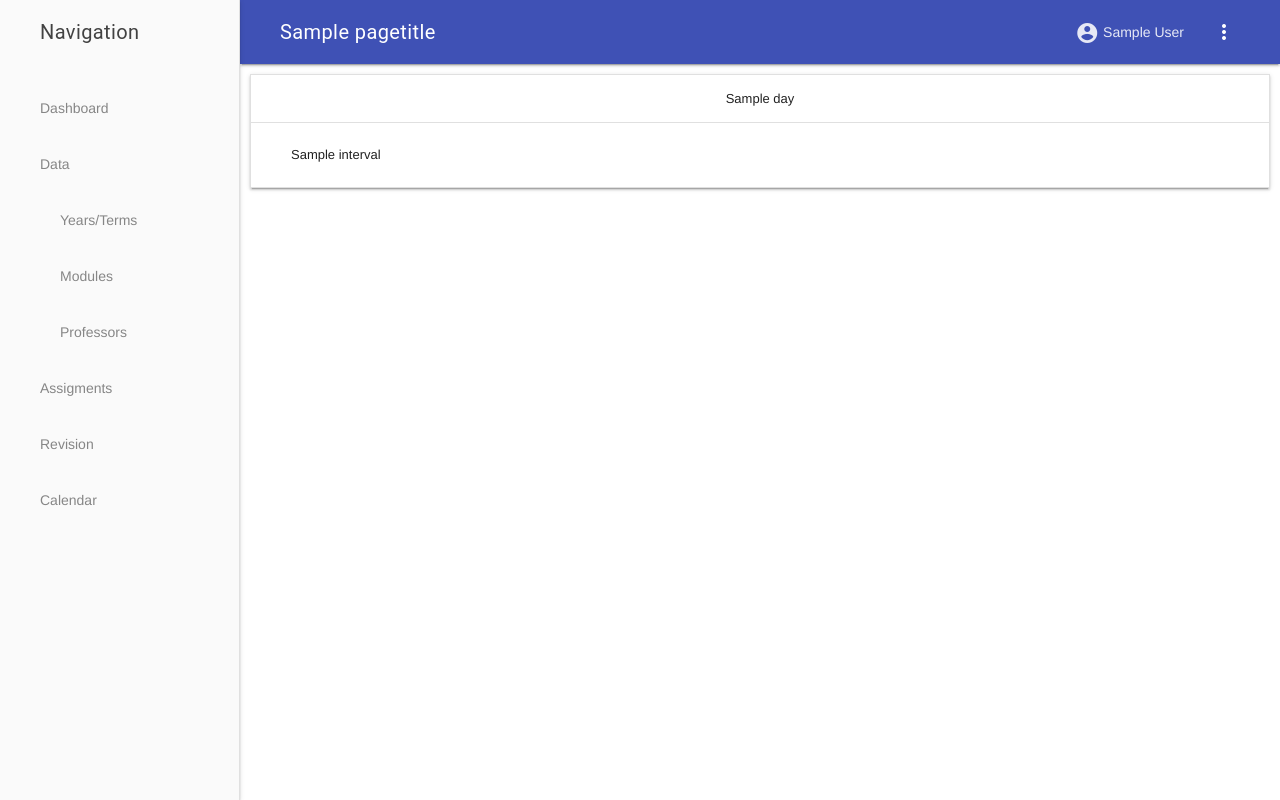
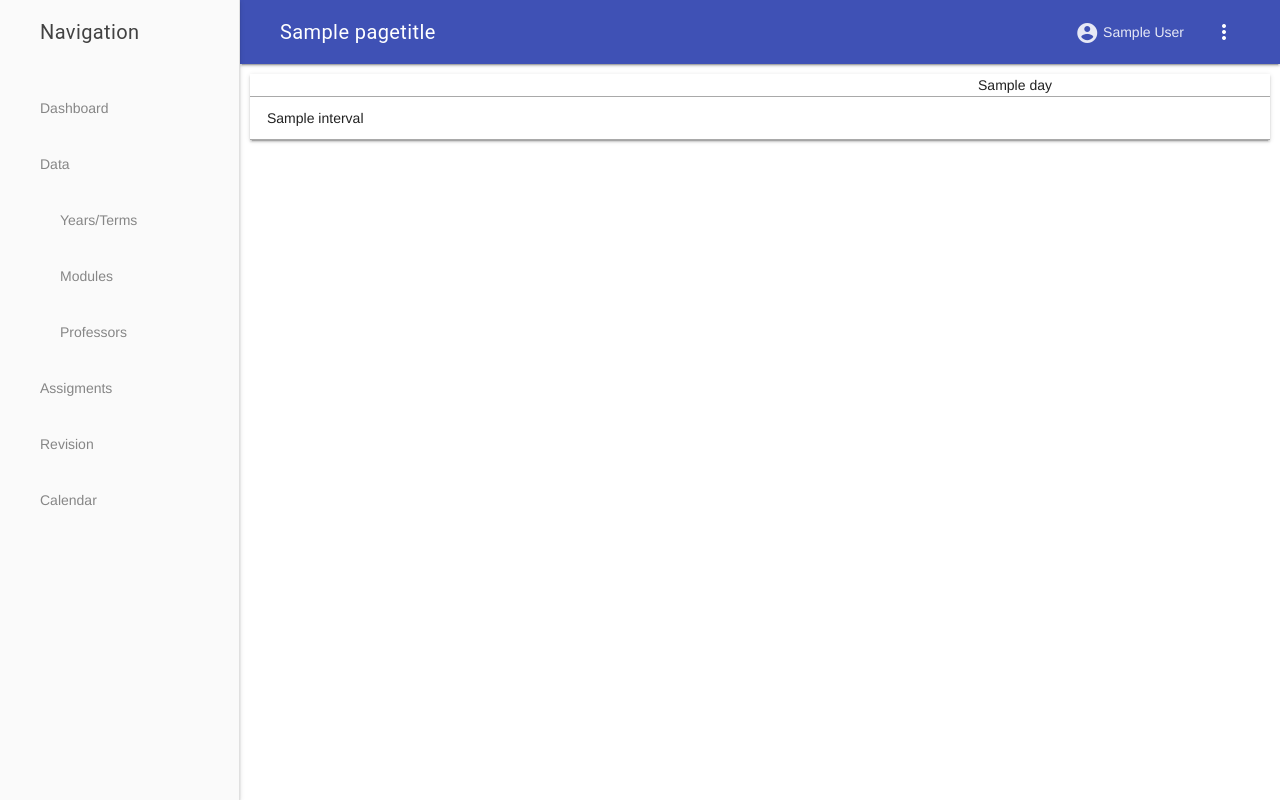
Before and after one commit to c-gaskell/studytracker, a Django app: template website/templates/website/calendar.html in a window 1280 px wide. Run offline with Django 4.2, Linux system fonts and the light colour scheme; a user stored in the database is signed in; tables that the repository leaves empty hold one stand-in row (values such as "Sample post"); the template is opened without the code that fills it: most values are stand-ins (such as "Sample title", 1, 10 or a date in 2020); style sheets or scripts are compiled from the project's sources; some libraries are stand-ins or nearby versions.

Commit message:
Calendar Changes
- Fix error when not logged in
- Add hour placeholder
- Remove MDL styling
These changes are half-baked - however I'm about to replace the
calendar <table> with a CSS grid so no point finishing them.

```diff
--- a/website/static/scss/main.scss
+++ b/website/static/scss/main.scss
@@ -89,15 +89,17 @@ main {
 .calendar-table {
     width: 100%;
     table-layout: fixed;
+    border-collapse: collapse;
 }
 
 .calendar-table-day-header {
     text-align: center !important;
 }
 
-.calendar-table-row, .calendar-table-row > td {
-    height: 5px !important;
-    max-height: 5px;
+.calendar-table-row {
+    height: 16px;
+    border: 1px solid darkgrey;
+    border-right: 0; border-left: 0;
 }
 
 .calendar-table-event-container {
--- a/website/templates/website/calendar.html
+++ b/website/templates/website/calendar.html
@@ -1,9 +1,11 @@
 {% extends "website/base.html" %}
 
 {% block content %}
-    <table class="mdl-data-table mdl-js-data-table mdl-shadow--2dp calendar-table">
+    {% if user.is_authenticated %}
+    <table class="mdl-shadow--2dp calendar-table">
         <thead>
             <tr>
+                <td></td>
                 {% for day in weekdays %}
                     <td class="calendar-table-day-header">{{ day }}</td>
                 {% endfor %}
@@ -12,9 +14,13 @@
         <tbody>
             {% for interval in events %}
             <tr class="calendar-table-row">
+                {% if not forloop.counter0|divisibleby:4 and forloop.counter0|divisibleby:2 and not forloop.counter0 == 94 %}
+                <td rowspan="4">hour</td>
+                {% endif %}
+
                 {% for e in interval %}
                 {% if e %}
-                    <td class="mdl-data-table__cell--non-numeric">
+                    <td class="calendar-table-event-td" rowspan="{{ e.vspan }}">
                         <div class="calendar-table-event-container" style="background-color: #{{ e.event_type.color }};">
                             <span>{{ e.name }}</span>
                         </div>
@@ -27,4 +33,7 @@
             {% endfor %}
         </tbody>
     </table>
+    {% else %}
+    <p>Please <a href="/accounts/login">log in</a> to view your calendar.</a></p>
+    {% endif %}
 {% endblock content %}
```
Also changed, not shown: website/models.py (+12 -0 lines).
